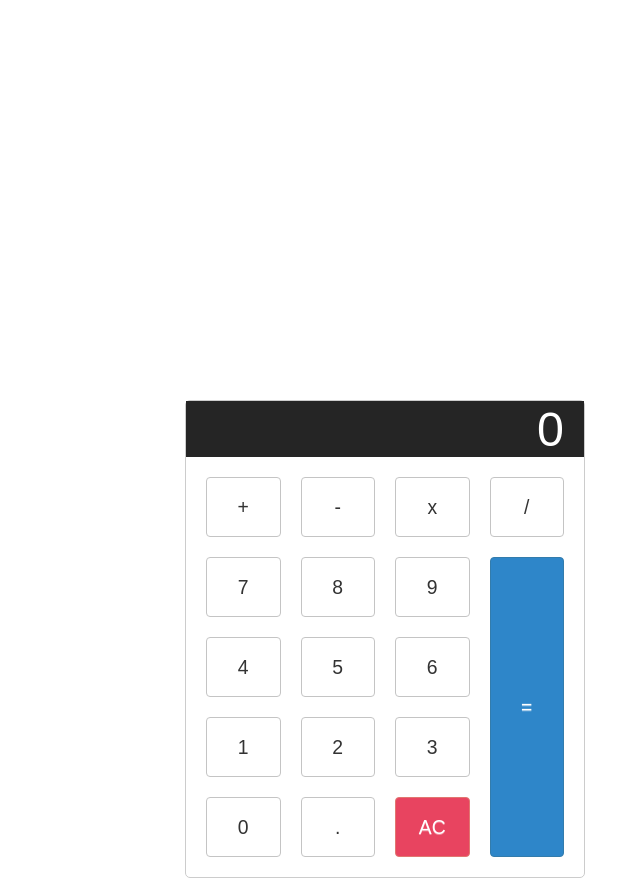
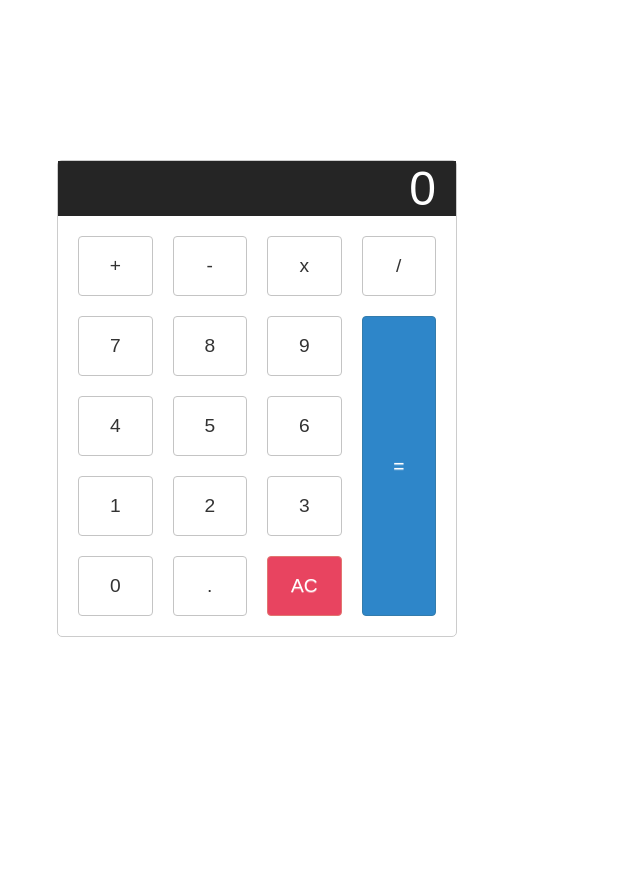
Before and after one commit to Angiejimenezc/CalculadoraJS, a plain HTML site: page index.html in a window 1280 px wide. Shown: the whole page, without its empty margins (455-1095 px from the left). After the commit the page ends 800 px from the top, so only its background shows below. Drawn offline with Linux system fonts and the light colour scheme.

Commit message:
upgrade styles

```diff
--- a/index.html
+++ b/index.html
@@ -8,6 +8,7 @@
     <link rel="stylesheet" href="style.css">
   </head>
   <body>
+	  <div class="container">
 		  <div class="calculator">
 
 			<input type="text"  class="calculator-screen" value="0" id= "result"></disable>
@@ -41,6 +42,8 @@
 				</div>
 		  </div>
 
+	  </div>
+
 
 		<script src="script.js"></script>
   </body>
--- a/script.js
+++ b/script.js
@@ -1,20 +1,17 @@
 //Create variables
+
 const buttonNum = document.getElementsByName("data-number");
-console.log(buttonNum);
 const buttonOper = document.getElementsByName("data-oper");
-console.log(buttonOper);
 const buttonEqual = document.getElementsByName("data-equal")[0];
-console.log(buttonEqual);
 const buttonClear = document.getElementsByName("data-clear")[0];
-console.log(buttonClear);
+var result = document.getElementById("result");
 
-var result = document.getElementById("result");
-console.log(result);
 var currentOper = "";
 var previewOper = "";
 var oper = undefined;
 
 //Create Events
+
 buttonNum.forEach(function (button) {
   button.addEventListener("click", function () {
     addNum(button.innerText);
@@ -37,7 +34,7 @@ buttonClear.addEventListener("click", function () {
   updateDisplay();
 });
 
-//funtions
+//Funtions
 
 function addNum(num) {
   currentOper = currentOper.toString() + num.toString();
@@ -46,11 +43,9 @@ function addNum(num) {
 
 function selectOper(op) {
   if (currentOper === "") return;
-
   if (previewOper !== "") {
     calculate();
   }
-
   operation = op.toString();
   previewOper = currentOper;
   currentOper = "";
--- a/style.css
+++ b/style.css
@@ -1,5 +1,5 @@
 html {
-  font-size: 60.5%;
+  font-size: 60%;
   box-sizing: border-box;
 }
 
@@ -10,16 +10,20 @@ html {
   padding: 0;
   box-sizing: border-box;
 }
-body {
+
+.container {
+  height: 100vh;
+  width: 80%;
 }
+
 .calculator {
   border: 1px solid #ccc;
   border-radius: 5px;
   position: absolute;
-  top: 50%;
-  left: 50%;
+  top: 20%;
+  left: 40%;
   width: 400px;
-  transform: translate(-50% -50%);
+  transform: translate(-50% -50%); */
 }
 .calculator-screen {
   width: 100%;
```
Lines whose indentation alone changed are shown as unchanged.
